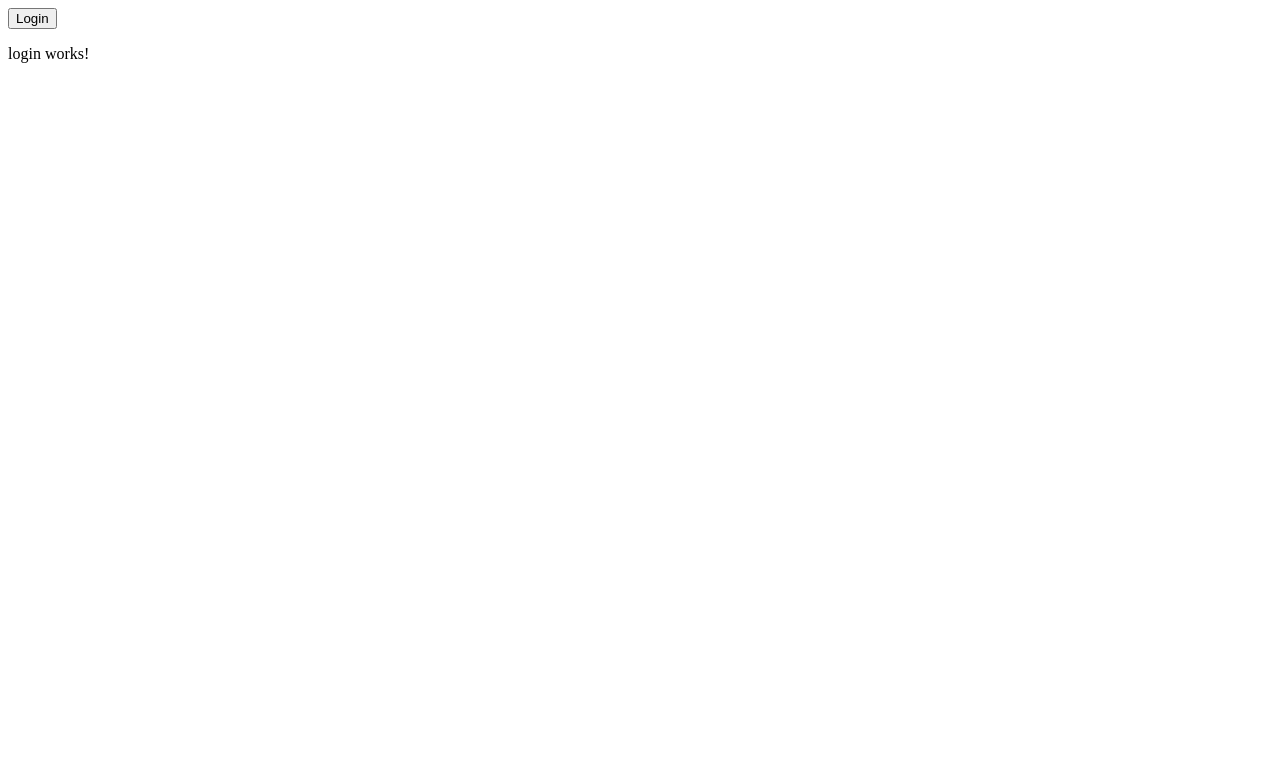
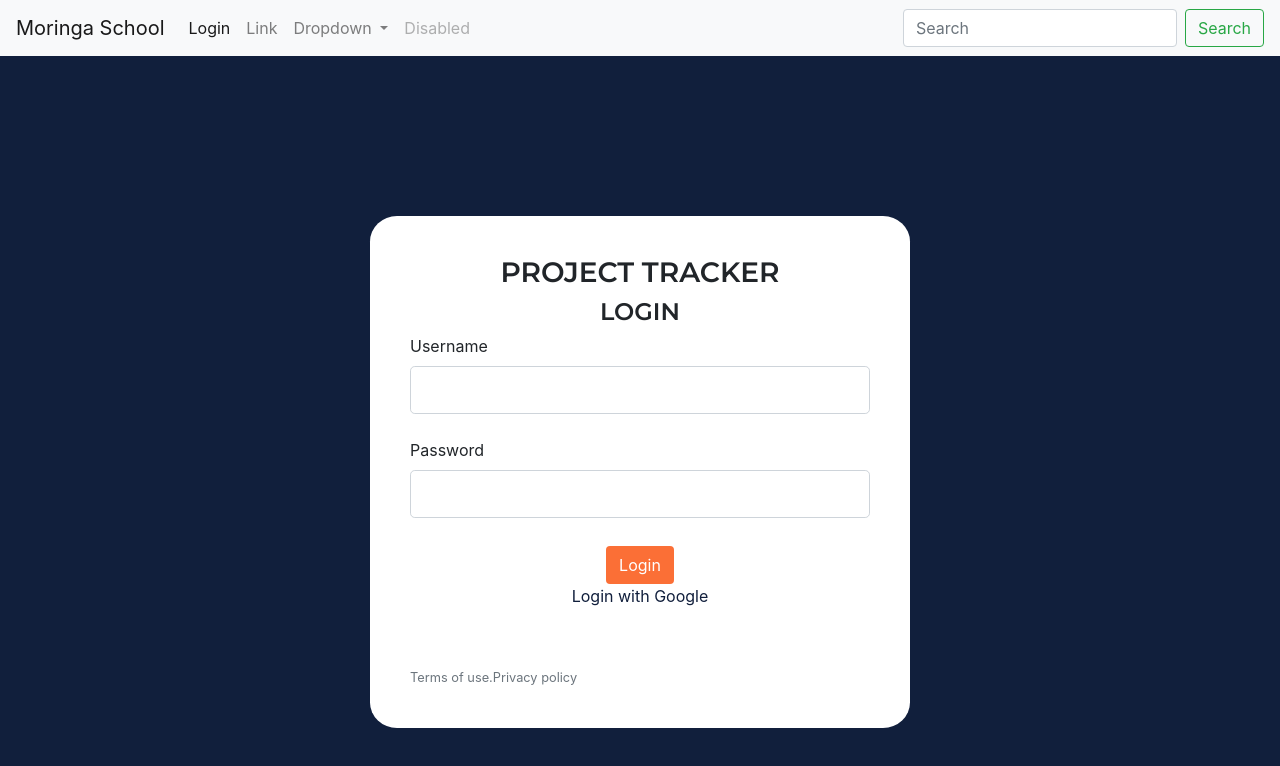
Before and after one commit to AjedidahMwanzia/Projects-tracking, an Angular app in the folder Front-end/Tracker/: page /login in a window 1280 px wide. Shown: the top 766 px of the page. Built offline with nearby package versions, Linux system fonts and the light colour scheme.

Commit message:
style:add backgound colour & inputs to the login page

```diff
--- a/Front-end/Tracker/angular.json
+++ b/Front-end/Tracker/angular.json
@@ -94,9 +94,14 @@
               "src/assets"
             ],
             "styles": [
+              "node_modules/bootstrap/dist/css/bootstrap.min.css",
               "src/styles.css"
             ],
-            "scripts": []
+            "scripts": [
+              "node_modules/jquery/dist/jquery.min.js",
+              "node_modules/bootrstrap/dist/js/bootstrap.min.js",
+              "node_modules/popper.js/dist/umd/popper.min.js"
+            ]
           }
         }
       }
--- a/Front-end/Tracker/package.json
+++ b/Front-end/Tracker/package.json
@@ -18,6 +18,9 @@
     "@angular/platform-browser": "^14.0.4",
     "@angular/platform-browser-dynamic": "^14.0.4",
     "@angular/router": "^14.0.4",
+    "bootstrap": "^5.1.3",
+    "jquery": "^3.6.0",
+    "popper.js": "^1.16.1",
     "rxjs": "~7.5.0",
     "tslib": "^2.3.0",
     "zone.js": "~0.11.4"
--- a/Front-end/Tracker/src/app/app.component.html
+++ b/Front-end/Tracker/src/app/app.component.html
@@ -1,7 +1,5 @@
+<app-navbar></app-navbar>
 <!--Navbar Here-->
-<nav>
-  <a routerLink="/login"><button>Login</button></a>
-</nav>
 
 <!-- display routed views-->
 <router-outlet></router-outlet>
--- a/Front-end/Tracker/src/app/app.module.ts
+++ b/Front-end/Tracker/src/app/app.module.ts
@@ -3,12 +3,14 @@ import { BrowserModule } from '@angular/platform-browser';
 
 import { AppRoutingModule,routingComponents } from './app-routing.module';
 import { AppComponent } from './app.component';
+import { NavbarComponent } from './main/navbar/navbar.component';
 //import { LoginComponent } from './users/login/login.component';
 
 @NgModule({
   declarations: [
     AppComponent,
-    routingComponents
+    routingComponents,
+    NavbarComponent
   ],
   imports: [
     BrowserModule,
--- /dev/null
+++ b/Front-end/Tracker/src/app/main/navbar/navbar.component.html
@@ -0,0 +1,35 @@
+<nav class="navbar navbar-expand-lg navbar-light bg-light">
+    <a class="navbar-brand" href="#">Moringa School</a>
+    <button class="navbar-toggler" type="button" data-toggle="collapse" data-target="#navbarSupportedContent" aria-controls="navbarSupportedContent" aria-expanded="false" aria-label="Toggle navigation">
+      <span class="navbar-toggler-icon"></span>
+    </button>
+
+    <div class="collapse navbar-collapse" id="navbarSupportedContent">
+      <ul class="navbar-nav mr-auto">
+        <li class="nav-item active">
+          <a class="nav-link" routerLink="/login">Login <span class="sr-only">(current)</span></a>
+        </li>
+        <li class="nav-item">
+          <a class="nav-link" href="#">Link</a>
+        </li>
+        <li class="nav-item dropdown">
+          <a class="nav-link dropdown-toggle" href="#" id="navbarDropdown" role="button" data-toggle="dropdown" aria-haspopup="true" aria-expanded="false">
+            Dropdown
+          </a>
+          <div class="dropdown-menu" aria-labelledby="navbarDropdown">
+            <a class="dropdown-item" href="#">Action</a>
+            <a class="dropdown-item" href="#">Another action</a>
+            <div class="dropdown-divider"></div>
+            <a class="dropdown-item" href="#">Something else here</a>
+          </div>
+        </li>
+        <li class="nav-item">
+          <a class="nav-link disabled" href="#">Disabled</a>
+        </li>
+      </ul>
+      <form class="form-inline my-2 my-lg-0">
+        <input class="form-control mr-sm-2" type="search" placeholder="Search" aria-label="Search">
+        <button class="btn btn-outline-success my-2 my-sm-0" type="submit">Search</button>
+      </form>
+    </div>
+  </nav>
--- /dev/null
+++ b/Front-end/Tracker/src/app/main/navbar/navbar.component.ts
@@ -0,0 +1,15 @@
+import { Component, OnInit } from '@angular/core';
+
+@Component({
+  selector: 'app-navbar',
+  templateUrl: './navbar.component.html',
+  styleUrls: ['./navbar.component.css']
+})
+export class NavbarComponent implements OnInit {
+
+  constructor() { }
+
+  ngOnInit(): void {
+  }
+
+}
--- a/Front-end/Tracker/src/app/users/login/login.component.css
+++ b/Front-end/Tracker/src/app/users/login/login.component.css
@@ -0,0 +1,18 @@
+body{
+    height: 100%;
+    background-color:#111F3C;
+}
+.login-details{
+    background-color: white;
+    padding: 40px;
+    margin-top: 20vh;
+    margin-bottom: 20vh;
+    border-radius: 5%;
+}
+.btn-orange{
+    background-color: #FB6F36;
+    color: #ffff;
+}
+.h-font-semibold{
+    font-family: 'Montserrat', sans-serif;
+}
--- a/Front-end/Tracker/src/app/users/login/login.component.html
+++ b/Front-end/Tracker/src/app/users/login/login.component.html
@@ -1 +1,42 @@
-<p>login works!</p>
+
+<body>
+    <div class="container">
+        <div class="row">
+            <div class="col-md-3 col-lg-3 col-sm-0"></div>
+            <div class=" col-lg-6 col-md-6 col-sm-12">
+                <div class="login-details">
+                    <h3 class="text-center h-font-semibold">PROJECT TRACKER</h3>
+                    <h4 class="text-center h-font-semibold">LOGIN</h4>
+                    <form action="">
+
+
+                      <div class="form-outline mb-4">
+                        <label class="form-label" for="username1">Username</label>
+                        <input type="text" name="username" id="username1" class="form-control form-control-lg" />
+                      </div>
+
+                      <div class="form-outline mb-4">
+                        <label class="form-label" for="password1">Password</label>
+                        <input type="password" name="password" id="password1" class="form-control form-control-lg" />
+
+                      </div>
+
+                      <div class="pt-1 text-center">
+                        <button  type="submit" class="btn btn-orange " type="button">Login</button>
+                      </div>
+
+
+                      <p class="mb-5 pb-lg-2 text-center" style="color: #393f81;"><a href="/register/"
+                          style="color: #111F3C;">Login with Google</a></p>
+                      <a href="#!" class="small text-muted">Terms of use.</a>
+                      <a href="#!" class="small text-muted">Privacy policy</a>
+                    </form>
+                </div>
+            </div>
+            <div class=" col-lg-3 col-md-3 col-sm-0"></div>
+        </div>
+    </div>
+
+
+
+</body>
--- a/Front-end/Tracker/src/index.html
+++ b/Front-end/Tracker/src/index.html
@@ -6,8 +6,26 @@
   <base href="/">
   <meta name="viewport" content="width=device-width, initial-scale=1">
   <link rel="icon" type="image/x-icon" href="favicon.ico">
+  <!--Bootstrap4 CDN start -->
+  <link rel="stylesheet" href="https://cdn.jsdelivr.net/npm/bootstrap@4.0.0/dist/css/bootstrap.min.css" integrity="sha384-Gn5384xqQ1aoWXA+058RXPxPg6fy4IWvTNh0E263XmFcJlSAwiGgFAW/dAiS6JXm" crossorigin="anonymous">
+  <!--Bootstrap4 CDN end -->
+<!-- font styles start-->
+    <link rel="preconnect" href="https://fonts.googleapis.com">
+    <link rel="preconnect" href="https://fonts.gstatic.com" crossorigin>
+    <link href="https://fonts.googleapis.com/css2?family=Montserrat:wght@600&family=Poppins:wght@500&display=swap" rel="stylesheet">
+<!-- font styles end-->
+
+
 </head>
 <body>
   <app-root></app-root>
+
+
+  <!--Bootstrap4 CDN start -->
+  <script src="https://code.jquery.com/jquery-3.2.1.slim.min.js" integrity="sha384-KJ3o2DKtIkvYIK3UENzmM7KCkRr/rE9/Qpg6aAZGJwFDMVNA/GpGFF93hXpG5KkN" crossorigin="anonymous"></script>
+  <script src="https://cdn.jsdelivr.net/npm/popper.js@1.12.9/dist/umd/popper.min.js" integrity="sha384-ApNbgh9B+Y1QKtv3Rn7W3mgPxhU9K/ScQsAP7hUibX39j7fakFPskvXusvfa0b4Q" crossorigin="anonymous"></script>
+  <script src="https://cdn.jsdelivr.net/npm/bootstrap@4.0.0/dist/js/bootstrap.min.js" integrity="sha384-JZR6Spejh4U02d8jOt6vLEHfe/JQGiRRSQQxSfFWpi1MquVdAyjUar5+76PVCmYl" crossorigin="anonymous"></script>
+
+  <!--Bootstrap4 CDN end -->
 </body>
 </html>
```
Also changed, not shown: Front-end/Tracker/src/app/main/navbar/navbar.component.css (added), 2 other files (tests, documents, lock files or other folders).
